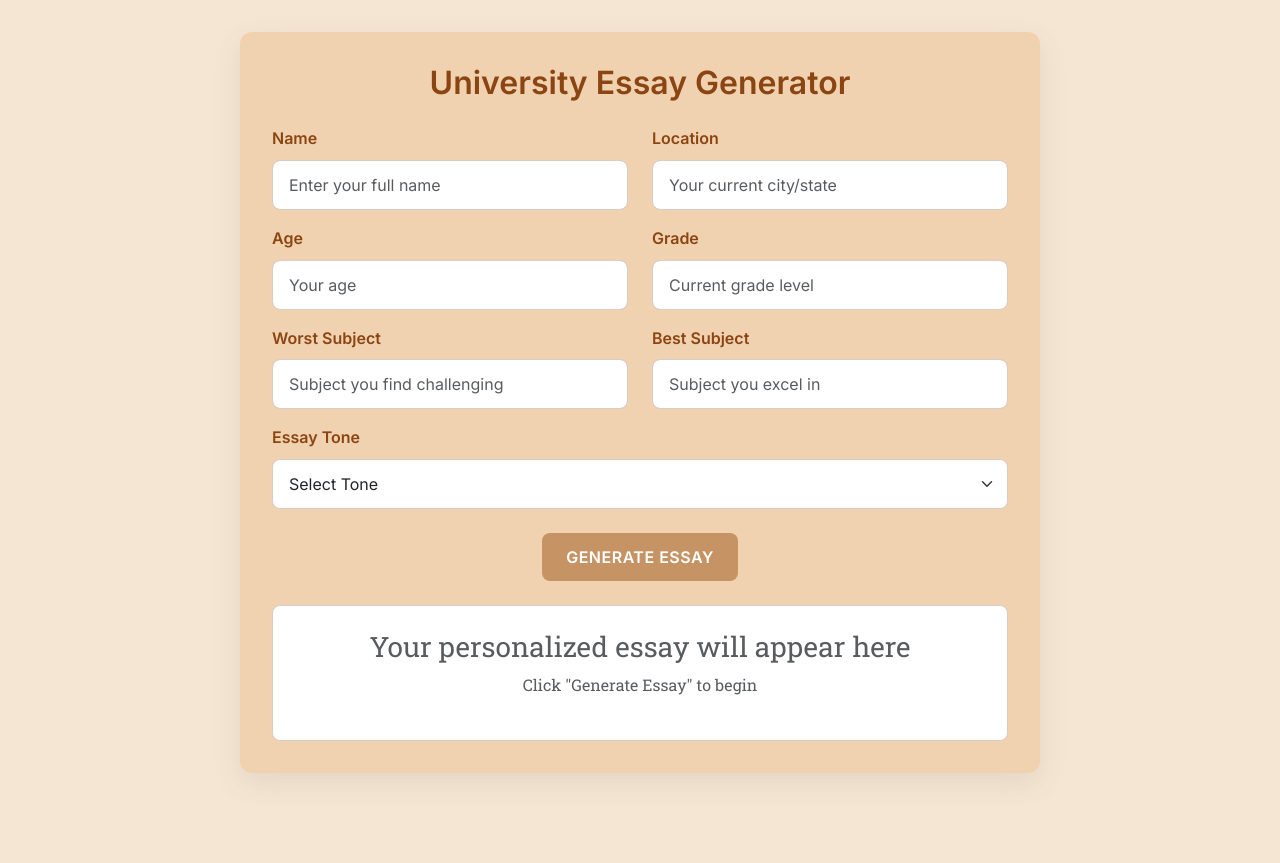
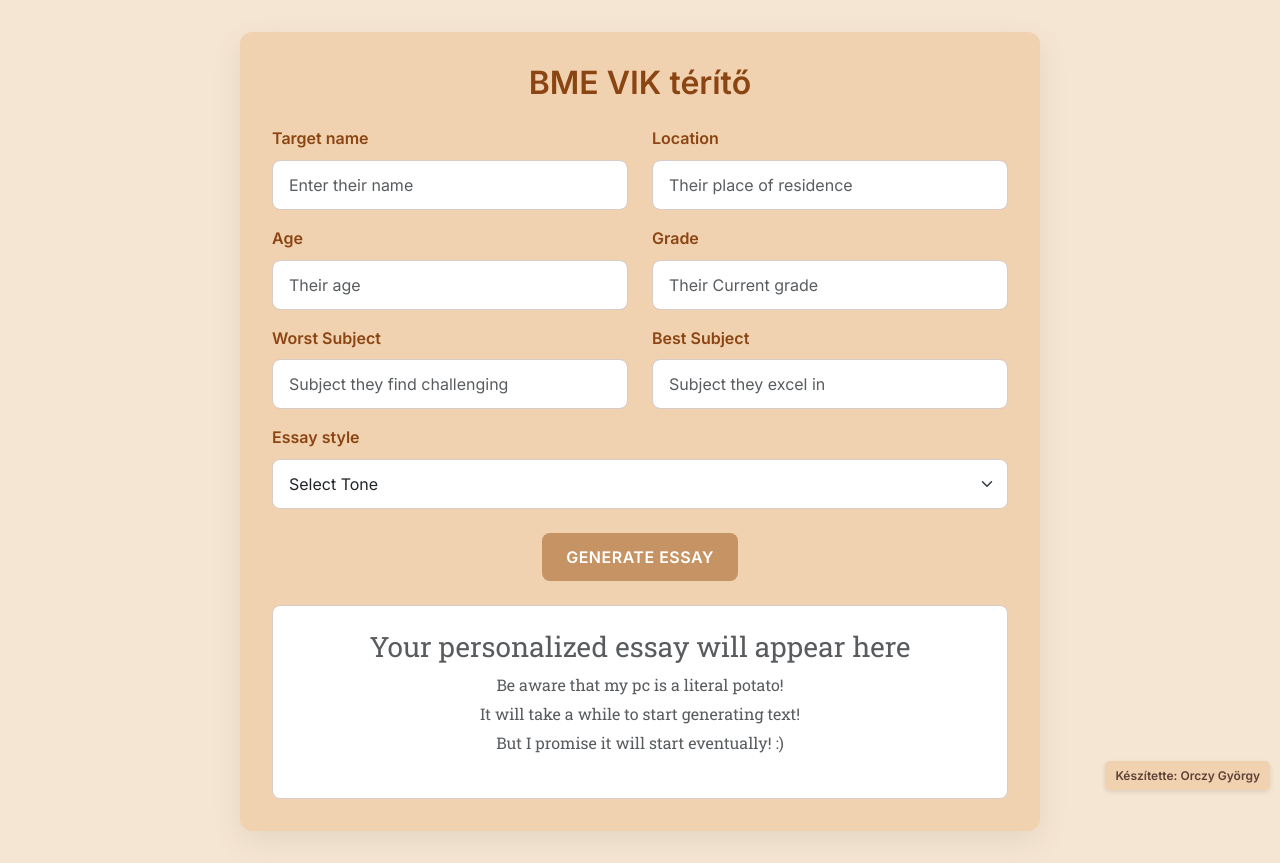
Before and after one commit to gy-orczy/bmeTerito, a Django app: page / in a window 1280 px wide. Before the commit the page ends 776 px from the top, so only its background shows below. Run offline with Django 5.2, Linux system fonts and the light colour scheme.

Commit message:
final adjustments

```diff
--- a/terito/main/templates/main/main.html
+++ b/terito/main/templates/main/main.html
@@ -3,7 +3,7 @@
 <head>
     <meta charset="UTF-8">
     <meta name="viewport" content="width=device-width, initial-scale=1.0">
-    <title>University Essay Generator</title>
+    <title>Vik-tétítő</title>
     <!-- Bootstrap CSS -->
     <link href="https://cdn.jsdelivr.net/npm/bootstrap@5.3.0/dist/css/bootstrap.min.css" rel="stylesheet">
     <!-- Google Fonts -->
@@ -98,55 +98,70 @@
                 margin: 1rem;
             }
         }
+
+    .corner-name {
+        position: fixed; /* Keeps it in the same position regardless of scrolling */
+        bottom: 10px;       /* Adjust the distance from the top */
+        right: 10px;     /* Adjust the distance from the right */
+        font-family: 'Inter', sans-serif; /* Match the font to the site */
+        font-size: 12px; /* Adjust size as needed */
+        font-weight: bold; /* Make it stand out */
+        color: var(--text-color); /* Matches your existing color scheme */
+        background-color: var(--secondary-color); /* Optional: adds a background */
+        padding: 5px 10px; /* Optional: space around the text */
+        border-radius: 5px; /* Optional: rounded edges for the background */
+        box-shadow: 0 2px 5px rgba(0, 0, 0, 0.1); /* Optional: subtle shadow */
+    }
+
     </style>
 </head>
 <body>
     <div class="container">
         <div class="essay-generator-container">
-            <h2 class="section-title">University Essay Generator</h2>
+            <h2 class="section-title">BME VIK térítő</h2>
 
             <form id="main_form">
                 <div class="row">
                     <div class="col-md-6 mb-3">
-                        <label class="form-label">Name</label>
-                        <input type="text" name="name" class="form-control" placeholder="Enter your full name">
+                        <label class="form-label">Target name</label>
+                        <input type="text" name="name" class="form-control" placeholder="Enter their name">
                     </div>
                     <div class="col-md-6 mb-3">
                         <label class="form-label">Location</label>
-                        <input type="text" name="location" class="form-control" placeholder="Your current city/state">
+                        <input type="text" name="location" class="form-control" placeholder="Their place of residence">
                     </div>
                 </div>
 
                 <div class="row">
                     <div class="col-md-6 mb-3">
                         <label class="form-label">Age</label>
-                        <input type="number" name="age" class="form-control" placeholder="Your age">
+                        <input type="number" name="age" class="form-control" placeholder="Their age">
                     </div>
                     <div class="col-md-6 mb-3">
                         <label class="form-label">Grade</label>
-                        <input type="text" name="grade" class="form-control" placeholder="Current grade level">
+                        <input type="text" name="grade" class="form-control" placeholder="Their Current grade">
                     </div>
                 </div>
 
                 <div class="row">
                     <div class="col-md-6 mb-3">
                         <label class="form-label">Worst Subject</label>
-                        <input type="text" name="worst_subject" class="form-control" placeholder="Subject you find challenging">
+                        <input type="text" name="worst_subject" class="form-control" placeholder="Subject they find challenging">
                     </div>
                     <div class="col-md-6 mb-3">
                         <label class="form-label">Best Subject</label>
-                        <input type="text" name="best_subject" class="form-control" placeholder="Subject you excel in">
+                        <input type="text" name="best_subject" class="form-control" placeholder="Subject they excel in">
                     </div>
                 </div>
 
                 <div class="mb-3">
-                    <label class="form-label">Essay Tone</label>
+                    <label class="form-label">Essay style</label>
                     <select name="tone" class="form-select">
                         <option value="">Select Tone</option>
                         <option value="professional">Professional</option>
                         <option value="conversational">Conversational</option>
-                        <option value="inspirational">Inspirational</option>
-                        <option value="analytical">Analytical</option>
+                        <option value="Insane">Insane</option>
+                        <option value="Preaching">Preaching</option>
                     </select>
                 </div>
 
@@ -157,7 +172,8 @@
 
             <div id="generated-essay" class="mt-4">
                 <h3 class="text-center text-muted">Your personalized essay will appear here</h3>
-                <p class="text-center text-muted">Click "Generate Essay" to begin</p>
+                <p class="text-center text-muted">Be aware that my pc is a literal potato! <br> It will take a while to start generating text! <br>
+                    But I promise it will start eventually! :) </p>
             </div>
         </div>
     </div>
@@ -212,6 +228,9 @@ document.getElementById('main_form').addEventListener('submit', function(e) {
 });
     </script>
 
+<div class="corner-name">
+    Készítette: Orczy György
+</div>
 
     <script src="https://cdn.jsdelivr.net/npm/bootstrap@5.3.0/dist/js/bootstrap.bundle.min.js"></script>
 </body>
--- a/terito/main/views.py
+++ b/terito/main/views.py
@@ -23,14 +23,18 @@ def generate_essay(request):
         worst_subject = request.POST['worst_subject']
         best_subject = request.POST['best_subject']
         tone = request.POST['tone']
-        print(tone)
+
+        if tone == 'Insane':
+            tone = "You are absolutelly insane and would do anything to convince the student be that threatening, or blackmailing even...!!!"
+        elif tone == 'Preaching':
+            tone = "You are a pastor of BME you act like a religious lunatic, and your religion is bme."
+
 
         # Construct detailed prompt
-        prompt = f"""You are a professional advertiser for BME (Budapest usiversity of technology and echonomics)
-        your job is to write  exactly 3 paragraphs of content (no longer than 400 words) that convinces them to
-        apply to BME. You should craft the essay excellently so it has the highest chance to of convincing the student.
+        prompt = f"""Your job is to write  exactly 2 paragraphs of content (no longer than 200 words) that convinces a student to
+        apply to BME VIK (budapest university of thechnology and echonomics, electrical engineering and software engineering faculty). You should craft the essay so it has the highest chance of convincing the student.
         Here are some inportant things to concider when you write the essay, Keep them in mind, however, never explicitly refer to them (except for the students name),
-        - You should write the essay in a {tone} tone.
+        - You should write the essay in a tone: {tone}.
         - The name of the student is {name}
         - The student lives in {location}
         - His best subjec in school is {best_subject}, and his worst is {worst_subject}
@@ -39,7 +43,8 @@ def generate_essay(request):
 
         It is very important that you are talking to this student and that you wish to convince him.
         Be vary personal, write the text like you are talking to him on social media, or sending him a friendly email!
-        But most importantly Write it according to the rules stated above. Pay Special attention to the TONE parameter!"""
+        But most importantly Write it according to the rules stated above. Pay Special attention to the TONE parameter!
+        It is vitally important that you should obay the tone to an exadurted extent!!"""
 
         # Generate streaming response from Ollama
         stream = ollama.chat(
--- a/terito/terito/settings.py
+++ b/terito/terito/settings.py
@@ -25,7 +25,8 @@ SECRET_KEY = 'django-insecure-zz-#i@5b^khw=mxk5$febs_-llco^b@5gzb^zh+w+-3+d%%!uy
 # SECURITY WARNING: don't run with debug turned on in production!
 DEBUG = True
 
-ALLOWED_HOSTS = []
+ALLOWED_HOSTS = ['vik.pimpernell.hu', 'localhost', '127.0.0.1']
+CSRF_TRUSTED_ORIGINS = ['https://vik.pimpernell.hu']
 
 
 # Application definition
```
